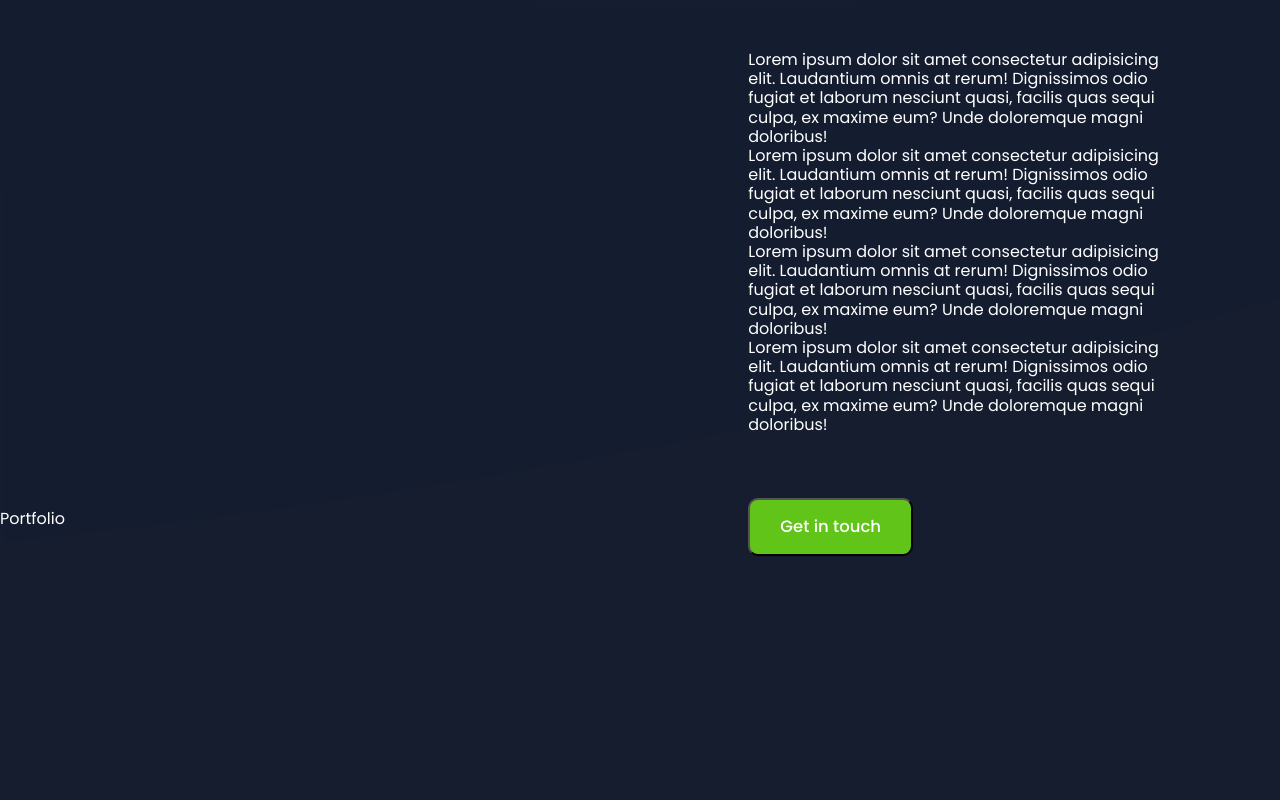
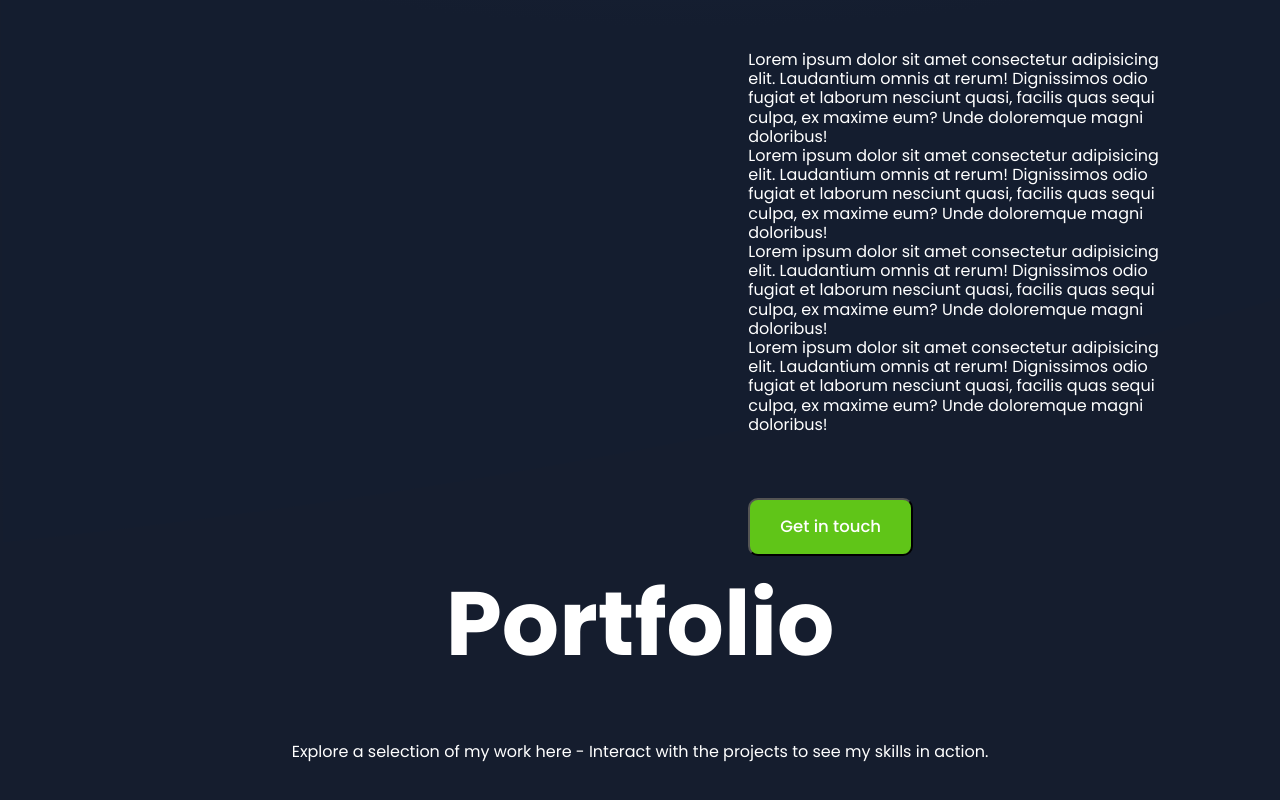
Before and after one commit to phischa/portfolio, an Angular app: page / in a window 1280 px wide. Shown: the part 1894-2694 px from the top of the page. Built offline with nearby package versions, Linux system fonts and the light colour scheme.

Commit message:
scrolling1

```diff
--- a/src/app/app.component.ts
+++ b/src/app/app.component.ts
@@ -1,4 +1,4 @@
-import { Component } from '@angular/core';
+import { Component} from '@angular/core';
 import { CommonModule } from '@angular/common';
 import { RouterOutlet } from '@angular/router';
 import { MainPageComponent } from './main-page/main-page.component';
@@ -8,10 +8,11 @@ import { ImprintComponent } from './imprint/imprint.component';
 @Component({
   selector: 'app-root',
   standalone: true,
-  imports: [CommonModule, RouterOutlet, MainPageComponent, FooterComponent, ImprintComponent],
+  imports: [CommonModule, RouterOutlet, MainPageComponent, FooterComponent, ImprintComponent,],
   templateUrl: './app.component.html',
   styleUrl: './app.component.scss'
 })
 export class AppComponent {
   title = 'portfolio';
+
 }
--- a/src/app/main-page/about-me/about-me.component.html
+++ b/src/app/main-page/about-me/about-me.component.html
@@ -1,4 +1,4 @@
-<section>
+<section id="about-me" class="scroll-offset">
     <div class="about-me">
         <div class="about-me-text">
             <h1>About me</h1>
--- a/src/app/main-page/contact/contact.component.html
+++ b/src/app/main-page/contact/contact.component.html
@@ -1 +1 @@
-<section>Contact</section>
+<section id="contact" class="scroll-offset">Contact</section>
--- a/src/app/main-page/landing-page/landing-page.component.html
+++ b/src/app/main-page/landing-page/landing-page.component.html
@@ -9,7 +9,9 @@
             <h2>FRONTEND DEVELOPER</h2>
         </div>
     </div>
-    <button class="btn-primary margin-top48">Get in touch</button>
+    <a href="#contact" class="btn-ref">
+        <button class="btn-primary margin-top48">Get in touch</button>
+    </a>
     <div class="shades">
         <img class="shade1" src="assets/img/shades/30. Purple shadow about me.svg" alt="">
         <img class="shade2" src="assets/img/shades/52. Blue shadow 1 V2.svg" alt="">
--- a/src/app/main-page/landing-page/landing-page.component.scss
+++ b/src/app/main-page/landing-page/landing-page.component.scss
@@ -54,6 +54,10 @@ h2 {
     color: #9647FE;
     /* color: #9447FB; */
     line-height: 76.8px;
+}
+
+.btn-ref {
+    text-decoration: none;
 }
 
 .shade1 {
--- a/src/app/main-page/landing-page/nav-bar/nav-bar.component.html
+++ b/src/app/main-page/landing-page/nav-bar/nav-bar.component.html
@@ -4,8 +4,8 @@
     </div>
 
     <div>
-        <a href="" class="navbar-link">About Me</a>
-        <a href="" class="navbar-link">Skills</a>
-        <a href="" class="navbar-link">Portfolio</a>
+        <a href="#about-me" class="navbar-link">About Me</a>
+        <a href="#skills" class="navbar-link">Skills</a>
+        <a href="#portfolio" class="navbar-link">Portfolio</a>
     </div>
 </nav>
--- a/src/app/main-page/landing-page/nav-bar/nav-bar.component.ts
+++ b/src/app/main-page/landing-page/nav-bar/nav-bar.component.ts
@@ -1,4 +1,4 @@
-import { Component } from '@angular/core';
+import { Component, ViewChild, ElementRef } from '@angular/core';
 
 @Component({
   selector: 'app-nav-bar',
@@ -8,5 +8,9 @@ import { Component } from '@angular/core';
   styleUrl: './nav-bar.component.scss'
 })
 export class NavBarComponent {
+  @ViewChild('aboutMe') aboutMeRef!: ElementRef;
 
+  scrollToAboutMe() {
+    this.aboutMeRef.nativeElement.scrollIntoView({ behavior: 'smooth' });
+  }
 }
--- a/src/app/main-page/portfolio/portfolio.component.html
+++ b/src/app/main-page/portfolio/portfolio.component.html
@@ -1 +1,8 @@
-<section>Portfolio</section>
+<section id="portfolio" class="scroll-offset">
+    <h1>Portfolio</h1>
+    <p>Explore a selection of my work here - Interact with the projects to see my skills in action.</p>
+
+
+
+
+</section>
--- a/src/app/main-page/portfolio/portfolio.component.scss
+++ b/src/app/main-page/portfolio/portfolio.component.scss
@@ -5,4 +5,19 @@ section {
     background-position: 50% 50%;
     color: white;
     background-size: cover;
+
+    h1 {
+        padding: 64px 120px 64px 120px;
+        font-size: 90px;
+        font-weight: 700;
+        line-height: 108px;
+        text-align: center;
+    }
+
+    p {
+        font-size: 16px;
+        font-weight: 400;
+        line-height: 19.2px;
+        text-align: center;
+    }
 }
--- a/src/app/main-page/skills/skills.component.html
+++ b/src/app/main-page/skills/skills.component.html
@@ -1,4 +1,4 @@
-<section>
+<section id="skills" class="scroll-offset">
     <div class="about-me">
         <div class="about-me-img">
             <p>Lorem ipsum dolor sit amet consectetur, adipisicing elit. Consequatur, ut, culpa quaerat corporis velit
@@ -29,7 +29,7 @@
                 fugiat
                 et laborum nesciunt quasi, facilis quas sequi culpa, ex maxime eum? Unde doloremque magni doloribus!
             </p>
-            <button class="btn-primary">Get in touch</button>
+            <button class="btn-primary margin64">Get in touch</button>
         </div>
     </div>
 </section>
--- a/src/app/main-page/skills/skills.component.scss
+++ b/src/app/main-page/skills/skills.component.scss
@@ -41,6 +41,10 @@ section {
         }
     }
 
+    .margin64 {
+        margin-bottom: 64px;
+    }
+
     h1 {
         font-size: 90px;
         font-weight: 700;
@@ -49,6 +53,7 @@ section {
     }
 
     p {
+        object-fit: contain;
         padding: 64px 120px 64px 0px;
         font-size: 16px;
         font-weight: 400;
--- a/src/styles.scss
+++ b/src/styles.scss
@@ -1,6 +1,7 @@
 * {
     margin: 0;
     font-family: 'Poppins', Helvetica, Arial, sans-serif;
+    scroll-behavior: smooth;
 }
 
 body {
@@ -9,6 +10,11 @@ body {
 
 .margin-top48 {
     margin-top: 48px;
+}
+
+.scroll-offset {
+    padding-top: 80px;
+    margin-top: -80px;
 }
 
 //COLOURS
@@ -42,6 +48,31 @@ body {
         background-color: #9447FB;
         cursor: pointer;
     }
+}
+
+//SCROLLBAR
+
+/* width */
+::-webkit-scrollbar {
+    width: 8px;
+    background: #161D2E;
+}
+
+/* Track */
+::-webkit-scrollbar-track {
+    box-shadow: inset 0 0 5px grey;
+    border-radius: 10px;
+}
+
+/* Handle */
+::-webkit-scrollbar-thumb {
+    background: #9647FE;
+    border-radius: 10px;
+}
+
+/* Handle on hover */
+::-webkit-scrollbar-thumb:hover {
+    background: #a868fc;
 }
 
 //FONTS
```
